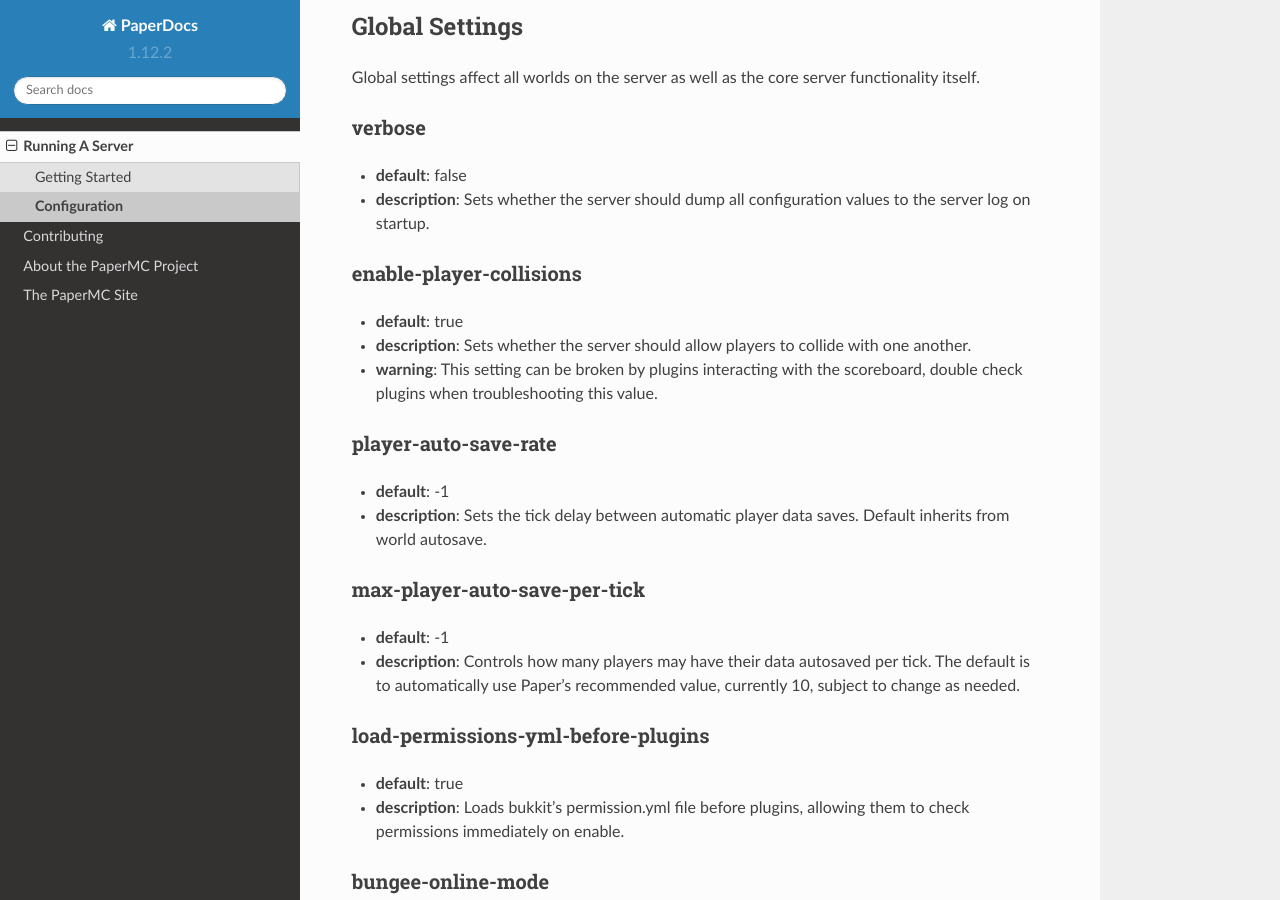
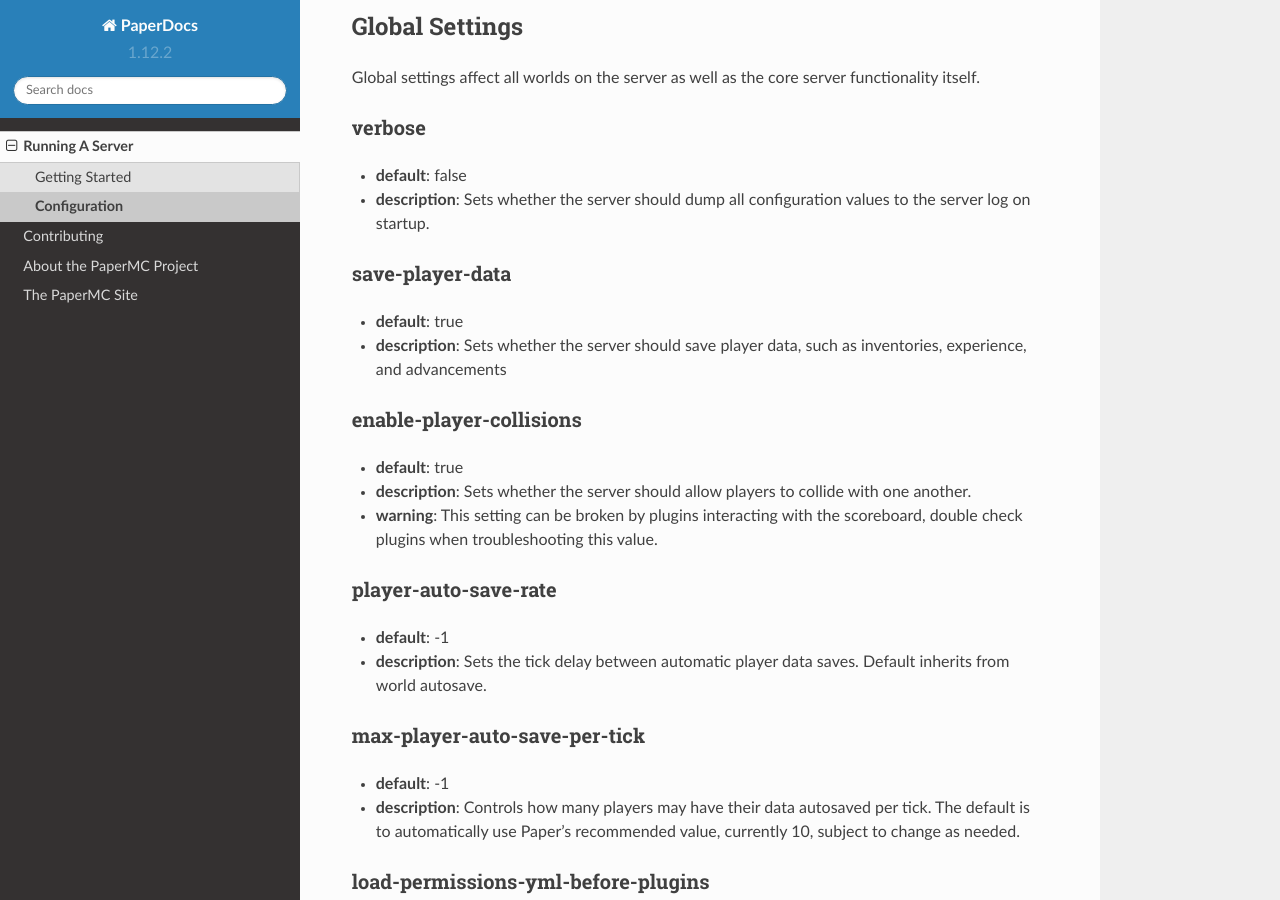
Before and after one commit to PaperMC/PaperDocs, a Sphinx documentation site: the page built from source/server/configuration.rst, in a window 1280 px wide and 900 px high, scrolled down 611 px. Built offline with Sphinx 7.4.7 and the Read the Docs theme 2.0.0, drawn with Linux system fonts in a browser that asks for light colours.

Commit message:
Add save-player-data configuration documentation
https://github.com/PaperMC/Paper/commit/aa6c4f29fdf37c152292c074b468fbb50dda1493

```diff
--- a/source/server/configuration.rst
+++ b/source/server/configuration.rst
@@ -33,6 +33,12 @@ verbose
 * **default**: false
 * **description**: Sets whether the server should dump all configuration values
   to the server log on startup.
+
+save-player-data
+~~~~~~~~~~~~~~~~
+* **default**: true
+* **description**: Sets whether the server should save player data, such as
+  inventories, experience, and advancements
 
 enable-player-collisions
 ~~~~~~~~~~~~~~~~~~~~~~~~
```
